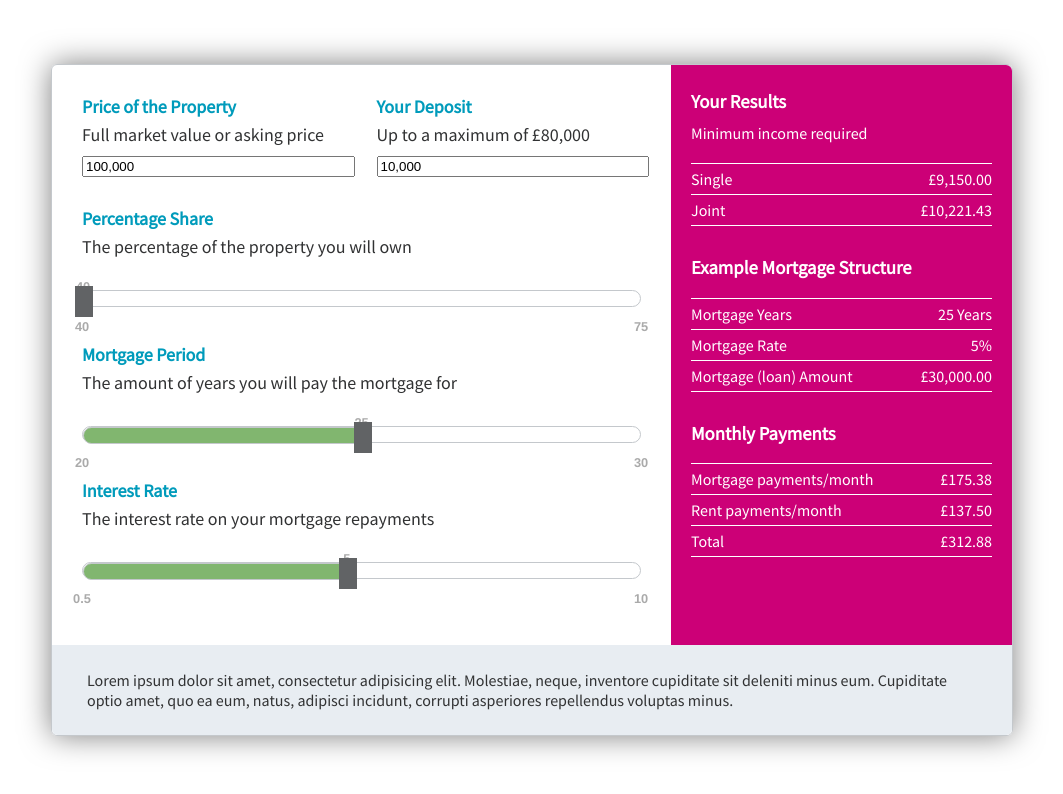
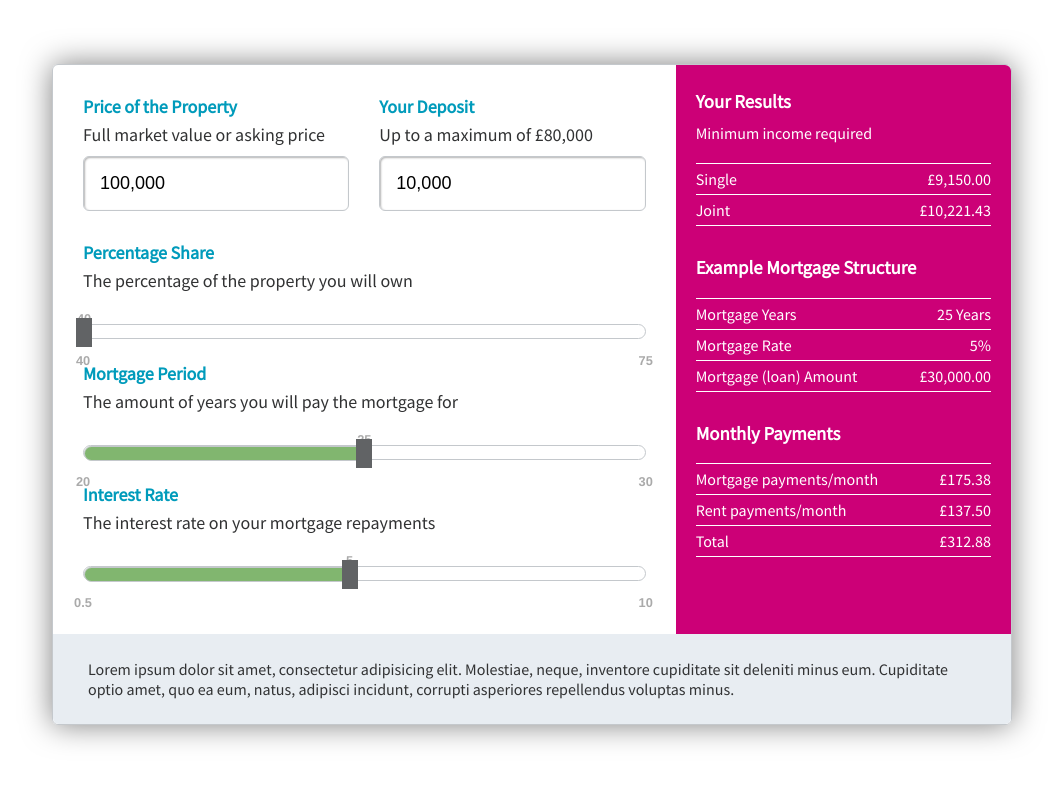
Before and after one commit to jag1989/react-living-calculator, a React app: page / in a window 1280 px wide. Shown: the whole page, without its empty margins (108-1171 px from the left). Built offline with nearby package versions, Linux system fonts and the light colour scheme.

Commit message:
px to rem conversion

```diff
--- a/src/scss/index.scss
+++ b/src/scss/index.scss
@@ -4,17 +4,21 @@ $--color-primary: #CC0077;
 $--color-secondary: #009BBB;
 $--color-support: #E8EDF2;
 $--color-border: #C4C8CC;
-$--radius-border: 6px;
+$--radius-border: 0.375rem;
 $--breakpoint-md: 700px;
 
 body,
 html {
     margin: 0;
     padding: 0;
-    font-size: 16px;
-	min-width: 320px;
+    font-size: 1rem;
+	min-width: 31.25rem;
     font-family: 'Source Sans Pro', Arial, Helvetica, sans-serif;
 	color: $--color-text;
+}
+
+* {
+	box-sizing: border-box;
 }
 
 /* Layout */
@@ -25,8 +29,8 @@ html {
     display: flex;
     flex-direction: column;
     border-radius: $--radius-border;
-    border: 1px solid $--color-border;
-    box-shadow: 0 0 30px 0 rgba(0,0,0,0.5);
+    border: 0.0625rem solid $--color-border;
+    box-shadow: 0 0 1.875rem 0 rgba(0,0,0,0.5);
 }
 
 .living-calc_body {
@@ -39,7 +43,7 @@ html {
 }
 
 .living-calc_sliders {
-    padding: 30px;
+    padding: 1.875rem;
 
      @media (min-width: $--breakpoint-md) {
         width: 65%;
@@ -47,12 +51,12 @@ html {
 }
 
 .living-calc_data {
-    padding: 20px;
+    padding: 1.25rem;
     background-color: $--color-primary;
     color: $--color-white;
 
     @media (min-width: $--breakpoint-md) {
-		padding-top: 25px;
+		padding-top: 1.5625rem;
         width: 35%;
         border-top-right-radius: $--radius-border;
     }
@@ -62,12 +66,12 @@ html {
 	margin-top: 0;
 
 	&.has-support {
-		margin-bottom: 10px;
+		margin-bottom: 0.625rem;
 	}
 }
 
 .living-calc_blurb {
-    padding: 25px 35px;
+    padding: 1.5625rem 2.1875rem;
     background-color: $--color-support;
     border-bottom-left-radius: $--radius-border;
     border-bottom-right-radius: $--radius-border;
@@ -76,26 +80,26 @@ html {
 
 .living-calc_data__description {
 	margin-top: 0;
-	margin-bottom: 20px;
+	margin-bottom: 1.25rem;
 }
 
 .living-calc_data__container {
-	border-bottom: 1px solid $--color-white;
-	margin-bottom: 30px;
+	border-bottom: 0.0625rem solid $--color-white;
+	margin-bottom: 1.875rem;
 
 	&:last-child {
-		margin-bottom: 10px;
+		margin-bottom: 0.625rem;
 	}
 }
 
 .living-calc_data__row {
     display: flex;
-	border-top: 1px solid $--color-white;
+	border-top: 0.0625rem solid $--color-white;
 	border-bottom: none;
 }
 
 .living-calc_data__row > div {
-    padding: 5px 0;
+    padding: 0.3125rem 0;
 }
 
 .living-calc_data__row > div:nth-child(1) {
@@ -113,38 +117,43 @@ html {
 }
 
 .form-control--half {
-	margin-bottom: 30px;
-	margin-right: 15px;
+	margin-bottom: 1.875rem;
+	margin-right: 0.9375rem;
 
 	& + & {
-		margin-left: 15px;
+		margin-left: 0.9375rem;
 		margin-right: 0;
 	}
 
 	@media (min-width: $--breakpoint-md) {
 		display: inline-block;
-		width: calc(50% - 15px);
+		width: calc(50% - 0.9375rem);
 	}
 }
 
 .form-control input {
 	display: block;
 	width: 100%;
+	box-shadow: inset 0.0625rem 0.0625rem 0.125rem 0 rgba(0,0,0,0.3);
+	border: 0.0625rem solid #C4C8CC;
+	border-radius: 0.375rem;
+	padding: 1rem;
+	font-size: 1.125rem;
 }
 
 .form-control label {
 	font-weight: 700;
-	font-size: 18px;
+	font-size: 1.125rem;
 	color: $--color-secondary;
 
 	p {
 		font-weight: normal;
 		color: $--color-text;
-		margin: 5px 0 10px 0;
+		margin: 0.3125rem 0 0.625rem 0;
 	}
 }
 
 .form-slider {
-	height: 60px;
-	padding-top: 15px;
+	height: 3.75rem;
+	padding-top: 0.9375rem;
 }
```
Also changed, not shown: src/built/index.css.
